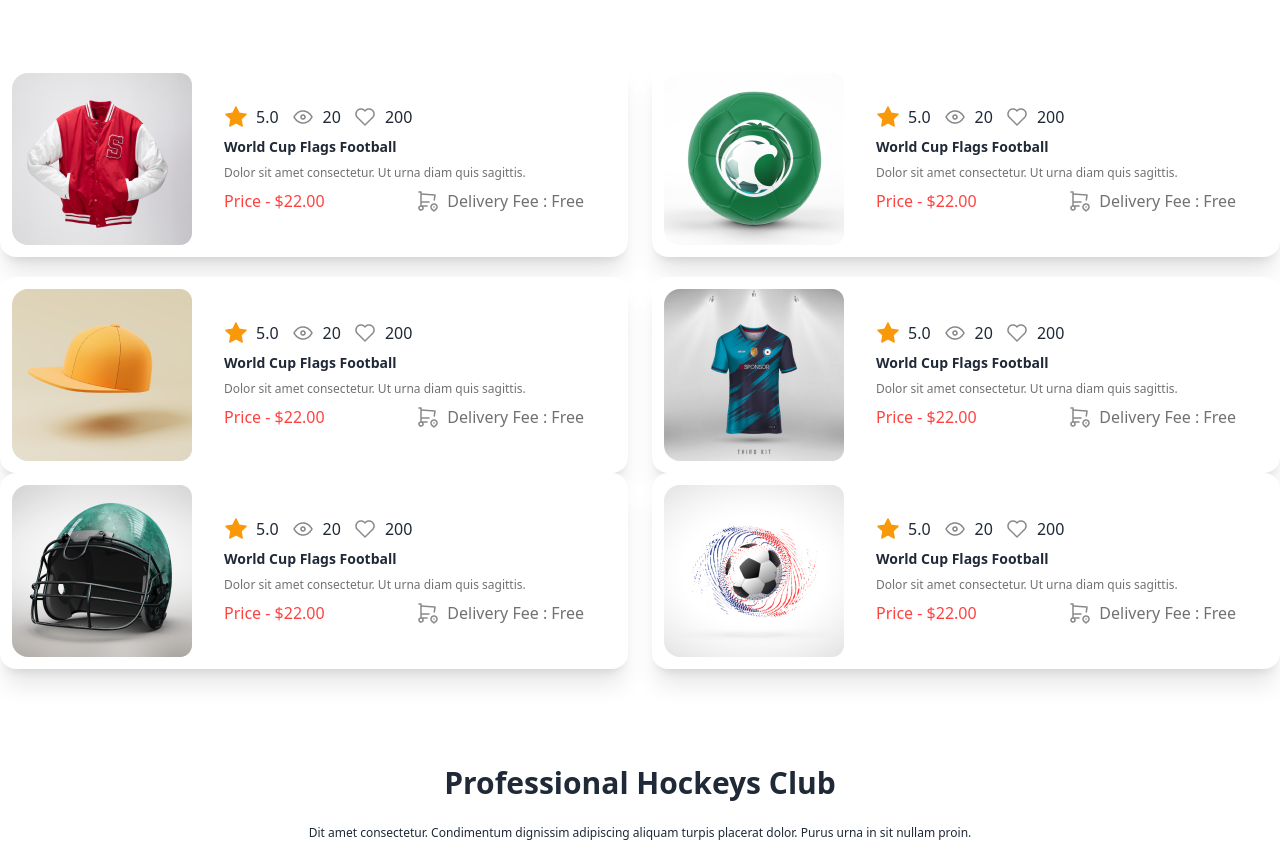
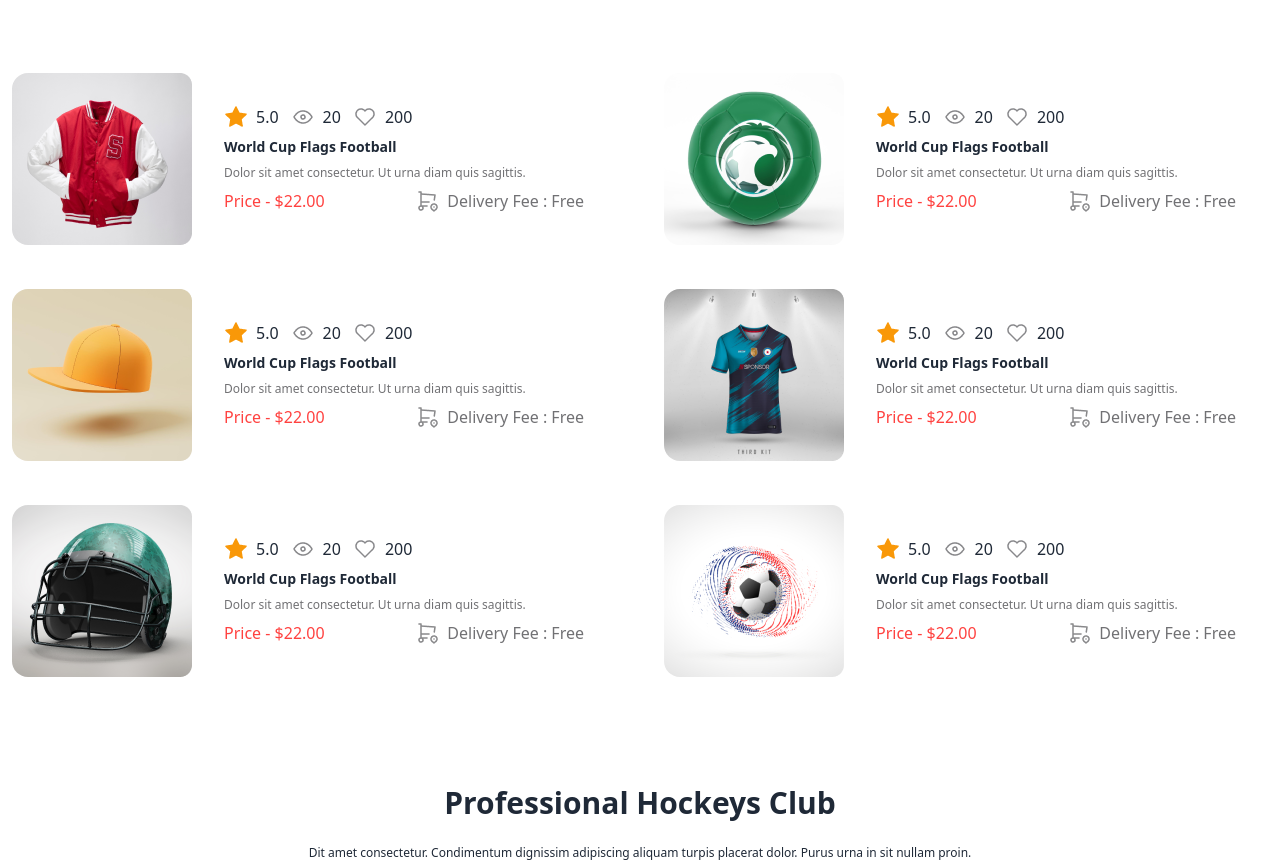
Before and after one commit to proarman143/assignment-tre, a plain HTML site: page index.html in a window 1280 px wide. Shown: the part 1205-2069 px from the top of the page. Drawn offline with nearby package versions, Linux system fonts and the light colour scheme.

```diff
--- a/index.html
+++ b/index.html
@@ -103,7 +103,7 @@
 
         <!-- card line one -->
         <div class="flex gap-6 lg:flex-row flex-col" >
-          <div class="card lg:card-side bg-base-100 shadow-xl w-6/12 p-3">
+          <div class="card lg:card-side bg-base-100 w-6/12 p-3">
             <figure><img src="Images/5.png" alt="Album"/></figure>
             <div class="card-body">
               <div class="flex gap-3" >
@@ -131,7 +131,7 @@
               </div>
             </div>
           </div>
-          <div class="card lg:card-side bg-base-100 shadow-xl w-6/12 p-3">
+          <div class="card lg:card-side bg-base-100 w-6/12 p-3">
             <figure><img src="Images/6.png" alt="Album"/></figure>
             <div class="card-body">
               <div class="flex gap-3" >
@@ -150,7 +150,7 @@
               </div>
               <h2 class="card-title text-sm font-bold">World Cup Flags Football</h2>
               <p class="text-xs text-[#13131899]" >Dolor sit amet consectetur. Ut urna diam quis sagittis. </p>
-              <div class="flex" >
+              <div class="flex lg:flex-row flex-col" >
                 <p class="text-[#FF4240] text-base" >Price - $22.00</p>
                 <div class="flex gap-2" >
                   <img src="Images/frame.png" alt="">
@@ -163,7 +163,7 @@
 
         <!-- card line two -->
         <div class="flex gap-6 lg:flex-row flex-col mt-5">
-          <div class="card lg:card-side bg-base-100 shadow-xl w-6/12 p-3">
+          <div class="card lg:card-side bg-base-100 w-6/12 p-3">
             <figure><img src="Images/7.png" alt="Album"/></figure>
             <div class="card-body">
               <div class="flex gap-3" >
@@ -191,7 +191,7 @@
               </div>
             </div>
           </div>
-          <div class="card lg:card-side bg-base-100 shadow-xl w-6/12 p-3">
+          <div class="card lg:card-side bg-base-100  w-6/12 p-3">
             <figure><img src="Images/8.png" alt="Album"/></figure>
             <div class="card-body">
               <div class="flex gap-3" >
@@ -210,7 +210,7 @@
               </div>
               <h2 class="card-title text-sm font-bold">World Cup Flags Football</h2>
               <p class="text-xs text-[#13131899]" >Dolor sit amet consectetur. Ut urna diam quis sagittis. </p>
-              <div class="flex" >
+              <div class="flex lg:flex-row flex-col" >
                 <p class="text-[#FF4240] text-base" >Price - $22.00</p>
                 <div class="flex gap-2" >
                   <img src="Images/frame.png" alt="">
@@ -222,8 +222,8 @@
         </div>
 
         <!-- card line tre -->
-        <div class="flex gap-6 lg:flex-row flex-col">
-          <div class="card lg:card-side bg-base-100 shadow-xl w-6/12 p-3">
+        <div class="flex gap-6 lg:flex-row flex-col mt-5">
+          <div class="card lg:card-side bg-base-100 w-6/12 p-3">
             <figure><img src="Images/9.png" alt="Album"/></figure>
             <div class="card-body">
               <div class="flex gap-3" >
@@ -251,7 +251,7 @@
               </div>
             </div>
           </div>
-          <div class="card lg:card-side bg-base-100 shadow-xl w-6/12 p-3">
+          <div class="card lg:card-side bg-base-100 w-6/12 p-3">
             <figure><img src="Images/10.png" alt="Album"/></figure>
             <div class="card-body">
               <div class="flex gap-3" >
@@ -270,7 +270,7 @@
               </div>
               <h2 class="card-title text-sm font-bold">World Cup Flags Football</h2>
               <p class="text-xs text-[#13131899]" >Dolor sit amet consectetur. Ut urna diam quis sagittis. </p>
-              <div class="flex" >
+              <div class="flex lg:flex-row flex-col" >
                 <p class="text-[#FF4240] text-base" >Price - $22.00</p>
                 <div class="flex gap-2" >
                   <img src="Images/frame.png" alt="">
```
